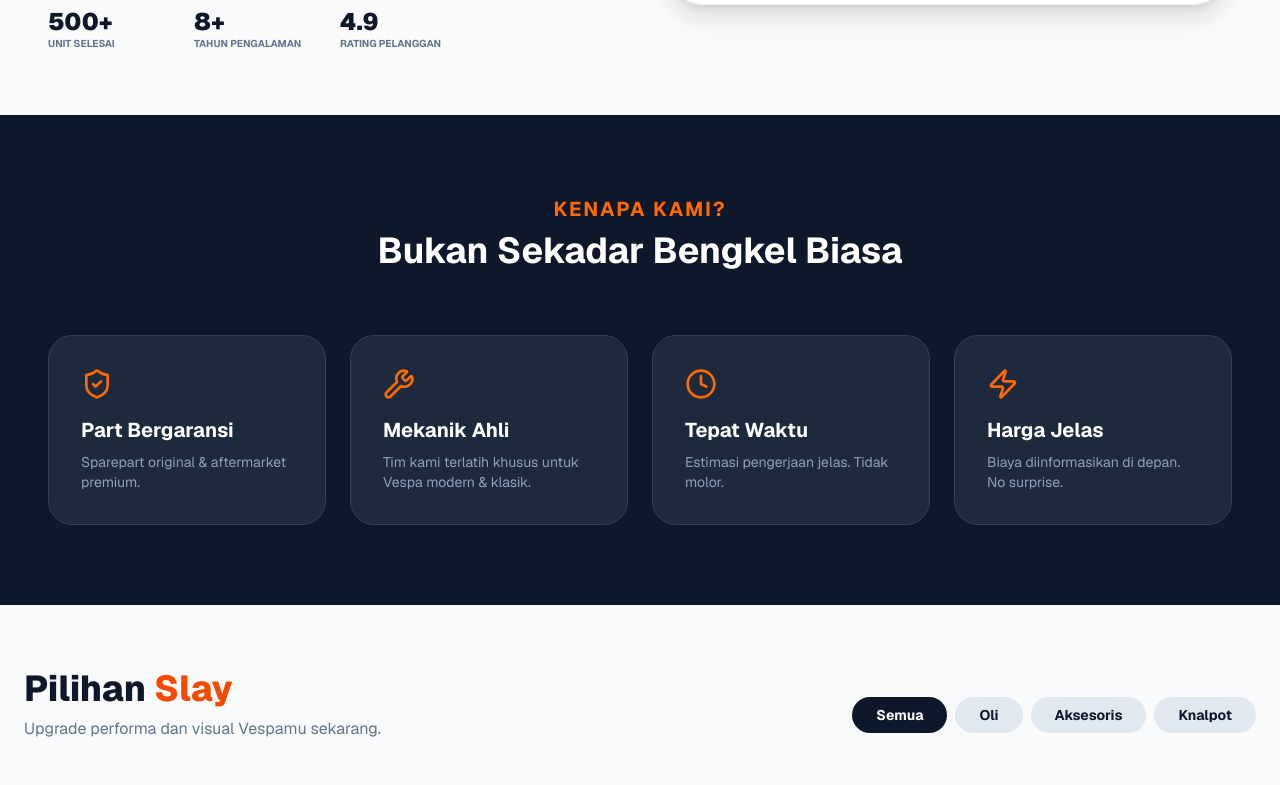
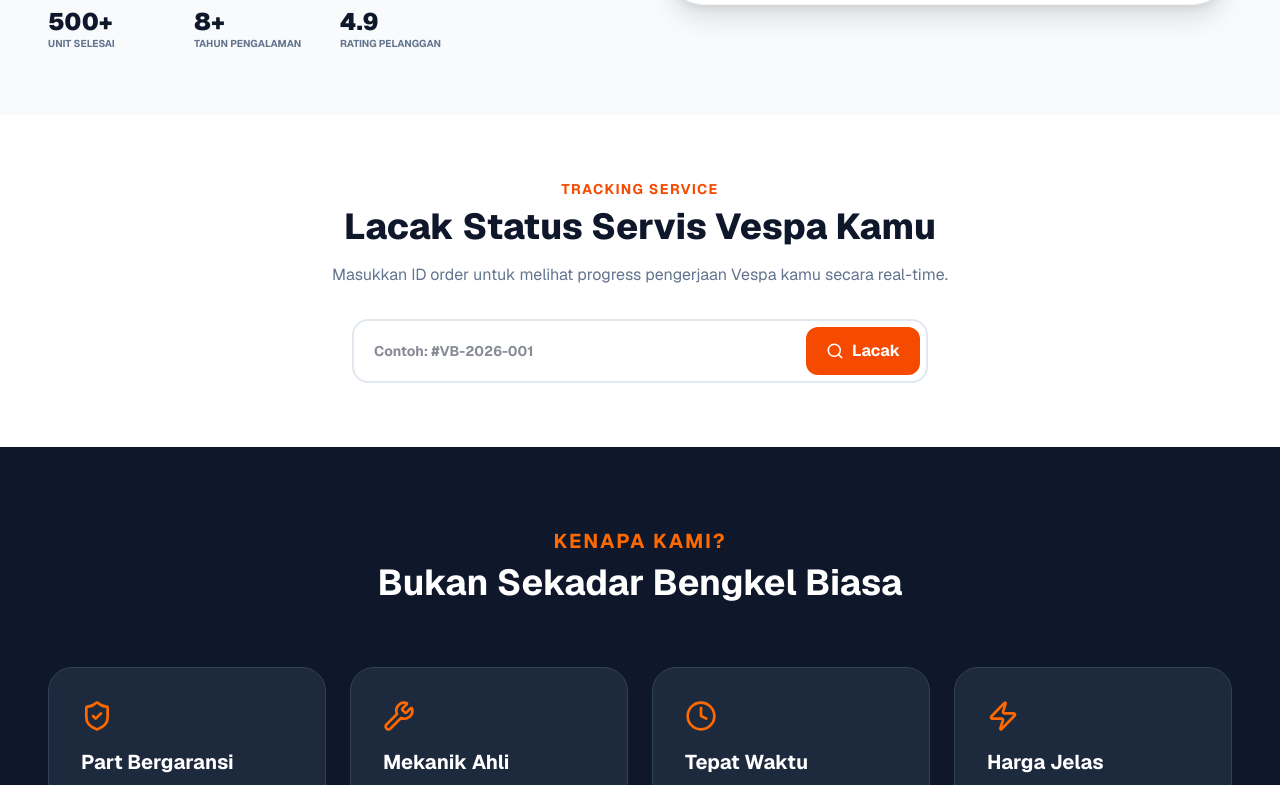
Before and after one commit to putrasangajimuslim/vesboot-v1, a Next.js app: page / in a window 1280 px wide. Shown: the part 595-1380 px from the top of the page. Built offline with nearby package versions, Linux system fonts and the light colour scheme.

Commit message:
add content lacak service

```diff
--- a/app/page.tsx
+++ b/app/page.tsx
@@ -354,6 +354,41 @@
            <div className="w-full h-[300px] md:h-[400px] overflow-hidden rounded-[2rem]">
              <ImageSlider />
            </div>
+        </div>
+      </section>
+
+      {/* ✅ SECTION BARU: LACAK SERVICE */}
+      <section className="px-6 py-16 bg-white">
+        <div className="max-w-4xl mx-auto text-center">
+
+          <h3 className="text-orange-600 font-bold uppercase tracking-widest text-sm mb-2">
+            Tracking Service
+          </h3>
+
+          <h2 className="text-3xl md:text-4xl font-extrabold text-slate-900 mb-4">
+            Lacak Status Servis Vespa Kamu
+          </h2>
+
+          <p className="text-slate-500 mb-8 text-sm md:text-base">
+            Masukkan ID order untuk melihat progress pengerjaan Vespa kamu secara real-time.
+          </p>
+
+          <div className="relative max-w-xl mx-auto">
+            <input
+              type="text"
+              placeholder="Contoh: #VB-2026-001"
+              className="w-full p-5 pr-16 rounded-2xl border-2 border-slate-200 focus:border-orange-500 outline-none font-bold text-sm"
+            />
+
+            <button
+              onClick={() => setIsTrackingModalOpen(true)}
+              className="absolute right-2 top-1/2 -translate-y-1/2 bg-orange-600 text-white px-5 py-3 rounded-xl font-bold hover:bg-orange-700 transition flex items-center gap-2"
+            >
+              <Search size={18} />
+              Lacak
+            </button>
+          </div>
+
         </div>
       </section>
 
```
